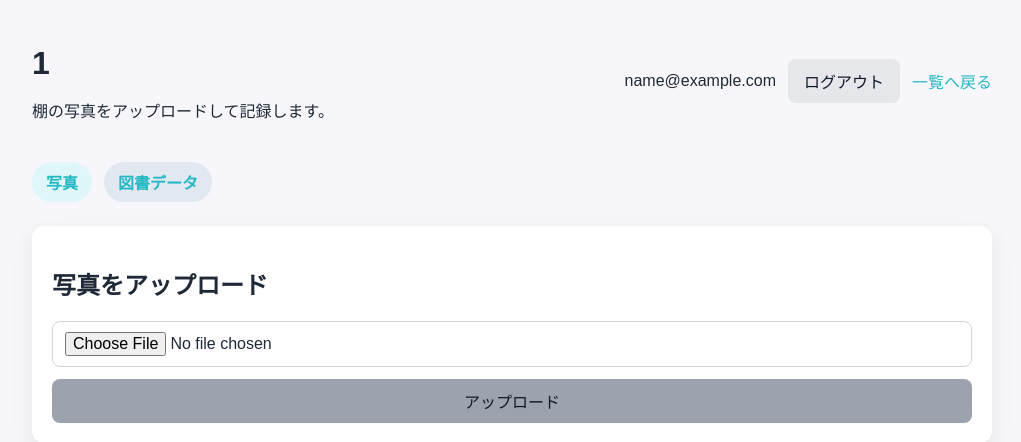
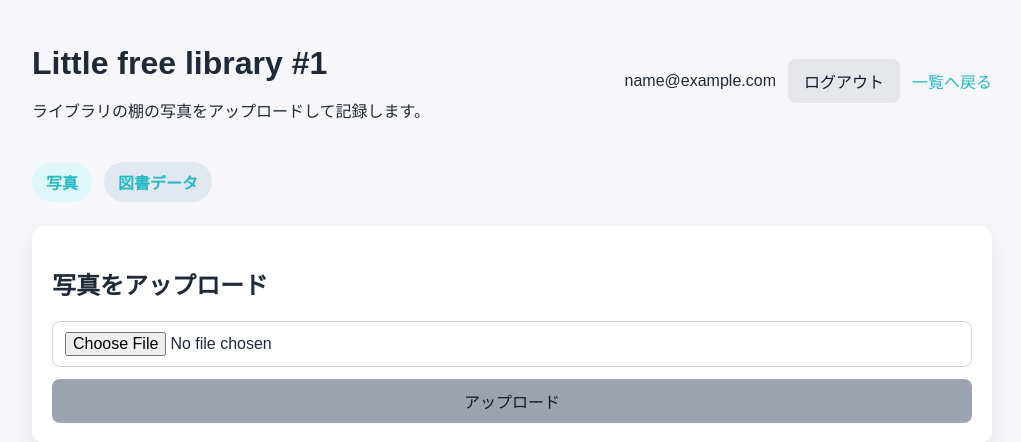
Before and after one commit to ganase/lflms, a Flask app: template templates/library.html in a window 1280 px wide. Shown: the top 442 px of the page, without its empty margins (128-1149 px from the left). Run offline with Flask 3, Linux system fonts and the light colour scheme; the template is opened without the code that fills it: most values are stand-ins (such as "Sample title", 1, 10 or a date in 2020); grey boxes marked "Sample" are stand-in pictures.

Commit message:
Update library.html

```diff
--- a/templates/library.html
+++ b/templates/library.html
@@ -10,8 +10,8 @@
     <main class="container">
       <header class="header-row">
         <div>
-          <h1>{{ library_id }}</h1>
-          <p>棚の写真をアップロードして記録します。</p>
+          <h1>Little free library #{{ library_id }}</h1>
+          <p>ライブラリの棚の写真をアップロードして記録します。</p>
         </div>
         <div class="user-box">
           <span>{{ email }}</span>
```
